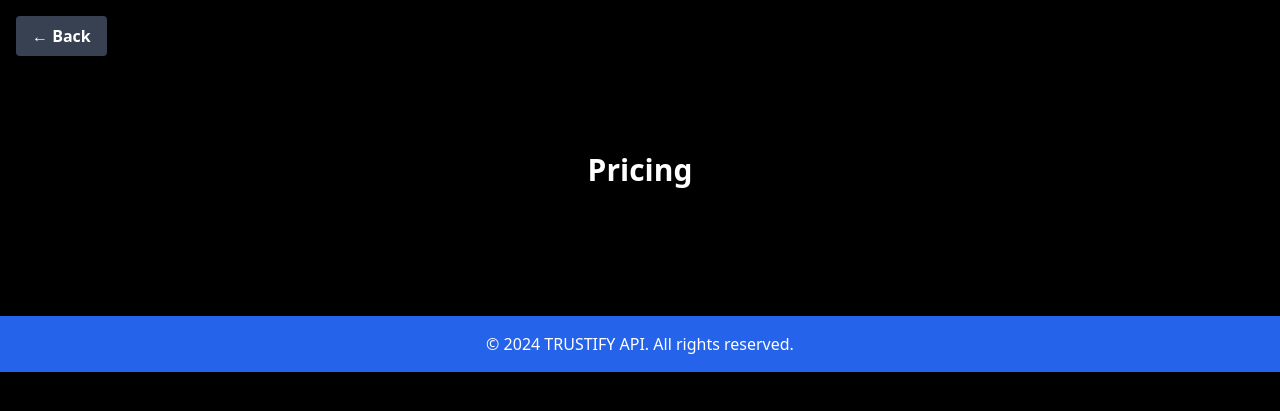
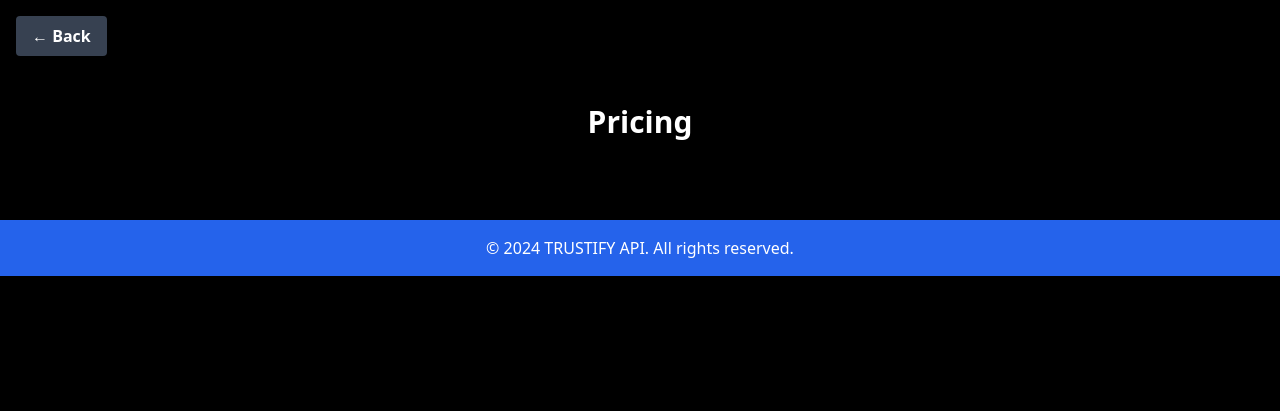
Before and after one commit to Ahmed1234578/apiapp_main_final, a Flask app: page /pricing in a window 1280 px wide. Shown: the part 64-475 px from the top of the page. Run offline with Flask 3, Linux system fonts and the light colour scheme; data that the repository does not hold is empty; some libraries are stand-ins or nearby versions.

Commit message:
Update pricing.html

```diff
--- a/apiapp_main_final/app/templates/pricing.html
+++ b/apiapp_main_final/app/templates/pricing.html
@@ -1,7 +1,7 @@
 {% extends "base.html" %}
 
 {% block content %}
-<section class="py-20">
+<section class="py-8">
     <div class="container mx-auto text-center">
         <h2 class="text-3xl font-bold mb-8">Pricing</h2>
         <div class="grid grid-cols-1 md:grid-cols-3 gap-8">
```
